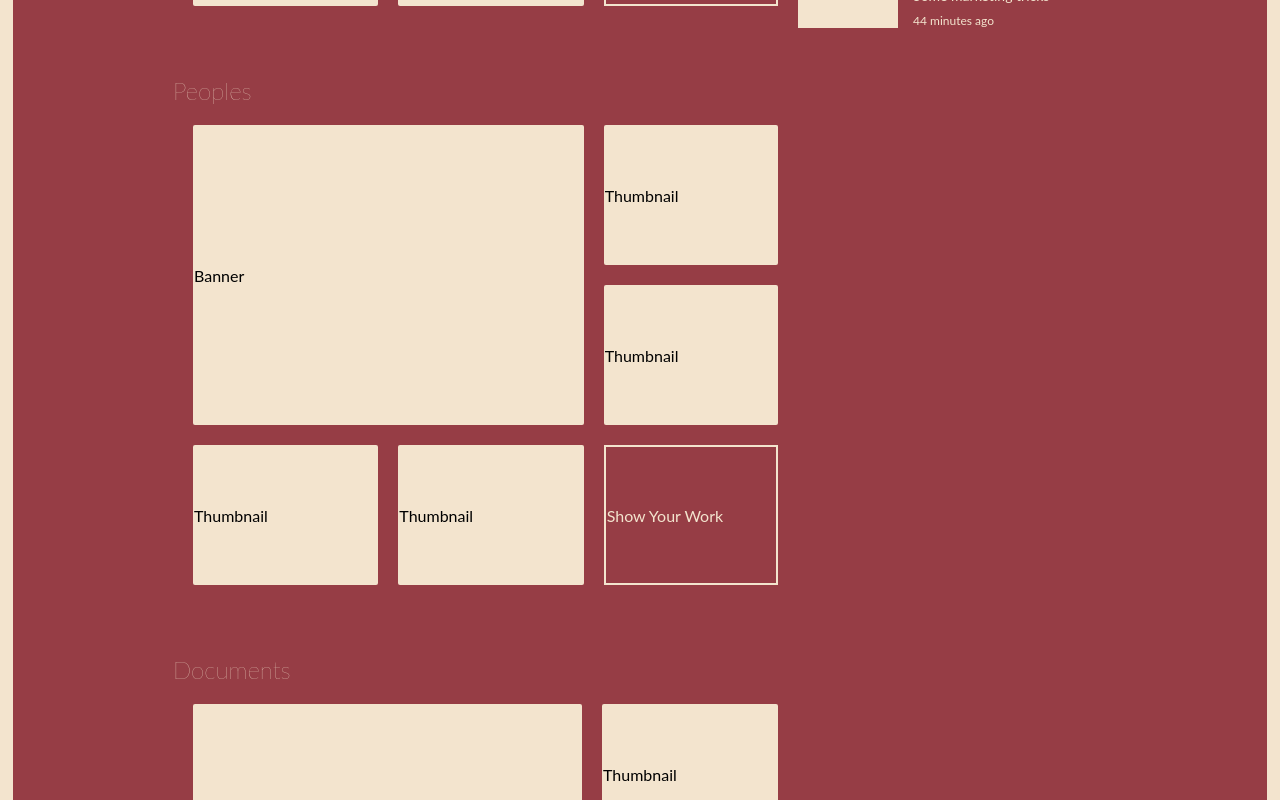
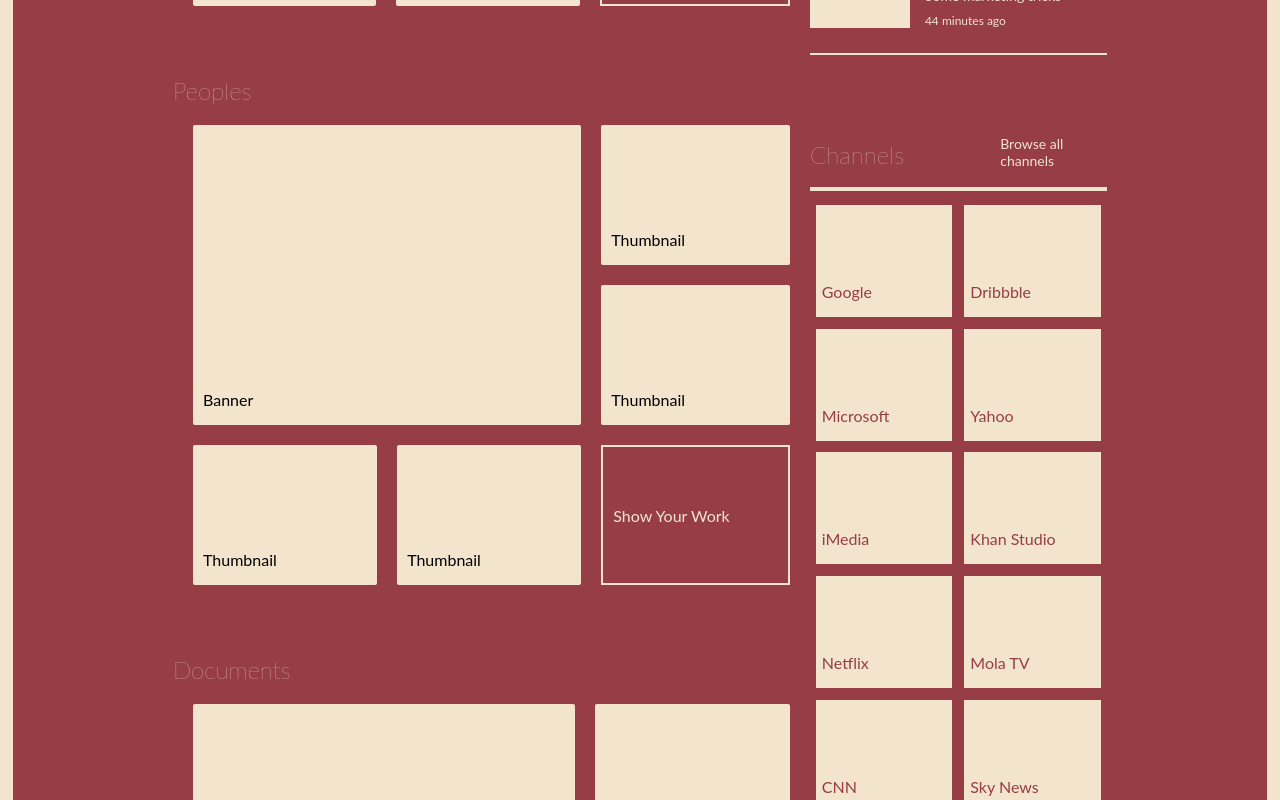
Before and after one commit to FahrasNH/sosial-network, an Angular app: page / in a window 1280 px wide. Shown: the part 760-1560 px from the top of the page. Built offline with nearby package versions, Linux system fonts and the light colour scheme.

Commit message:
Create channels and styling

```diff
--- a/src/app/app.component.html
+++ b/src/app/app.component.html
@@ -1,6 +1,9 @@
 <navbar></navbar>
 <div class="section">
   <app-content></app-content>
-  <app-activity></app-activity>
+  <div>
+    <app-activity></app-activity>
+    <app-channel></app-channel>
+  </div>
 </div>
 <app-footer></app-footer>
--- a/src/app/pages/components/activity/activity.component.html
+++ b/src/app/pages/components/activity/activity.component.html
@@ -3,7 +3,7 @@
     <h2>Activity</h2>
     <p>View Timeline / Filter activities</p>
   </div>
-  <hr />
+  <hr class="first" />
   <div class="wrap-notif" *ngFor="let activity of activities">
     <div class="picture"></div>
     <div class="upload-desc">
@@ -14,4 +14,5 @@
       <p class="timer-updated">{{activity.updated}}</p>
     </div>
   </div>
+  <hr class="last" />
 </div>
--- a/src/app/pages/components/activity/activity.component.scss
+++ b/src/app/pages/components/activity/activity.component.scss
@@ -2,8 +2,11 @@
   color: #f3e4ce;
   font-family: 'Lato';
   padding-right: 10em;
-  hr {
+  .first {
     border: 2px solid;
+  }
+  .last {
+    border: 1px solid;
   }
   .wrap-title {
     display: flex;
--- /dev/null
+++ b/src/app/pages/components/channels/channels.component.html
@@ -0,0 +1,13 @@
+<div class="wrap-channels">
+  <div class="wrap-title">
+    <h2>Channels</h2>
+    <p>Browse all channels</p>
+  </div>
+  <hr class="first" />
+  <div class="wrap-channel">
+    <div class="picture" *ngFor="let channel of channels">
+      <p>{{channel.title}}</p>
+    </div>
+  </div>
+  <hr class="last" />
+</div>
--- /dev/null
+++ b/src/app/pages/components/channels/channels.component.scss
@@ -0,0 +1,46 @@
+.wrap-channels {
+  color: #f3e4ce;
+  font-family: 'Lato';
+  padding-right: 10em;
+  .first {
+    border: 2px solid;
+  }
+  .last {
+    border: 1px solid;
+  }
+  .wrap-title {
+    display: flex;
+    align-items: flex-end;
+    justify-content: space-between;
+    margin-top: 5em;
+    h2 {
+      font-weight: 100;
+      margin: 0 4em 10px 0;
+    }
+    p {
+      font-size: 14px;
+      margin: 0 0 10px 0;
+    }
+  }
+  .wrap-channel {
+    &::after {
+      content: '';
+      clear: both;
+      display: table;
+    }
+    .picture {
+      width: 42%;
+      margin: 2%;
+      float: left;
+      padding: 2%;
+      height: 100px;
+      position: relative;
+      background-color: #f3e4ce;
+      p {
+        bottom: 0;
+        color: #963d45;
+        position: absolute;
+      }
+    }
+  }
+}
--- /dev/null
+++ b/src/app/pages/components/channels/channels.component.ts
@@ -0,0 +1,43 @@
+import { Component, OnInit } from '@angular/core';
+
+@Component({
+  selector: 'app-channel',
+  templateUrl: './channels.component.html',
+  styleUrls: ['./channels.component.scss']
+})
+export class ChannelComponent implements OnInit {
+  channels: any[] = [
+    {
+      title: 'Google'
+    },
+    {
+      title: 'Dribbble'
+    },
+    {
+      title: 'Microsoft'
+    },
+    {
+      title: 'Yahoo'
+    },
+    {
+      title: 'iMedia'
+    },
+    {
+      title: 'Khan Studio'
+    },
+    {
+      title: 'Netflix'
+    },
+    {
+      title: 'Mola TV'
+    },
+    {
+      title: 'CNN'
+    },
+    {
+      title: 'Sky News'
+    }
+  ];
+
+  ngOnInit(): void {}
+}
--- a/src/app/pages/components/content/content.component.html
+++ b/src/app/pages/components/content/content.component.html
@@ -4,16 +4,18 @@
   </div>
   <table>
     <tr>
-      <td colspan="2" rowspan="2" class="banner">Banner</td>
-      <td colspan="1" rowspan="1" class="thumb">Thumbnail</td>
+      <td colspan="2" rowspan="2" class="banner"><p>Banner</p></td>
+      <td colspan="1" rowspan="1" class="thumb"><p>Thumbnail</p></td>
     </tr>
     <tr>
-      <td colspan="1" rowspan="1" class="thumb">Thumbnail</td>
+      <td colspan="1" rowspan="1" class="thumb"><p>Thumbnail</p></td>
     </tr>
     <tr>
-      <td colspan="1" rowspan="1" class="thumb">Thumbnail</td>
-      <td colspan="1" rowspan="1" class="thumb">Thumbnail</td>
-      <td colspan="1" rowspan="1" class="thumb-upload">{{content.title}}</td>
+      <td colspan="1" rowspan="1" class="thumb"><p>Thumbnail</p></td>
+      <td colspan="1" rowspan="1" class="thumb"><p>Thumbnail</p></td>
+      <td colspan="1" rowspan="1" class="thumb-upload">
+        <p>{{content.title}}</p>
+      </td>
     </tr>
   </table>
 </div>
--- a/src/app/pages/components/content/content.component.scss
+++ b/src/app/pages/components/content/content.component.scss
@@ -9,18 +9,31 @@
   table {
     border-spacing: 20px;
     .banner {
+      position: relative;
+      padding: 10px;
       width: 450px;
       height: 300px;
       border-radius: 2px;
       background-color: #f3e4ce;
+      p {
+        bottom: 0;
+        position: absolute;
+      }
     }
     .thumb {
+      position: relative;
+      padding: 10px;
       width: 200px;
       height: 140px;
       border-radius: 2px;
       background-color: #f3e4ce;
+      p {
+        bottom: 0;
+        position: absolute;
+      }
     }
     .thumb-upload {
+      padding: 10px;
       color: #f3e4ce;
       border: 2px solid #f3e4ce;
       background-color: transparent;
```
Also changed, not shown: src/app/pages/components/home.module.ts (+5 -2 lines).
